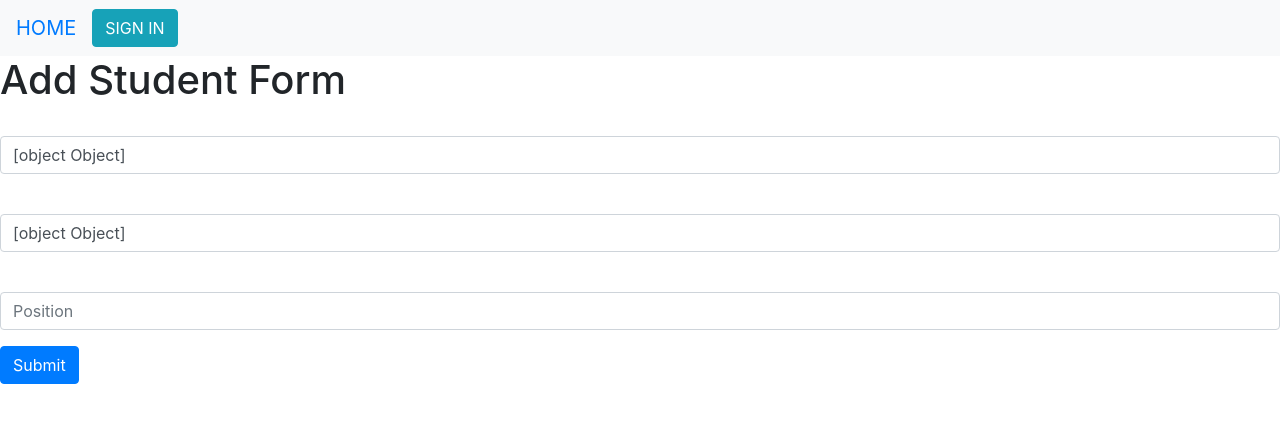
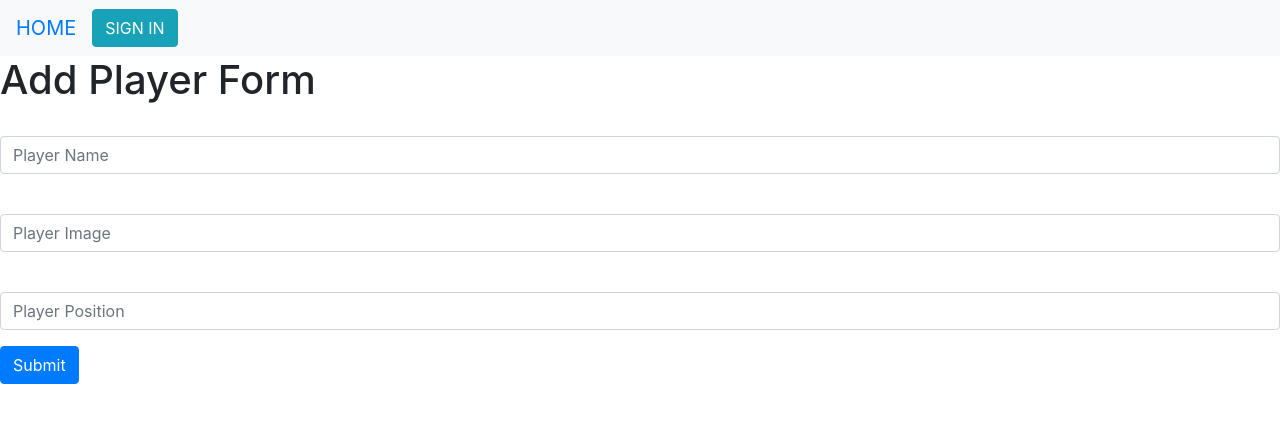
Before and after one commit to jim-conner/sports-roster, a React (Create React App) app: page /add-player in a window 1280 px wide. Shown: the top 422 px of the page. Built offline with nearby package versions, Linux system fonts and the light colour scheme; no server answers; the HTML template or start-up script is replaced by a standard one.

Commit message:
read working

```diff
--- a/src/App/components/PlayerForm.js
+++ b/src/App/components/PlayerForm.js
@@ -5,12 +5,13 @@ import {
 import PropTypes from 'prop-types';
 import { addPlayer } from '../../helpers/data/playersData';
 
-export default function PlayerForm(
+export default function PlayerForm({
+  setPlayers,
   name,
   imageUrl,
   position,
   firebaseKey,
-) {
+}) {
   const [player, setPlayer] = useState({
     name: name || '',
     imageUrl: imageUrl || '',
@@ -27,7 +28,7 @@ export default function PlayerForm(
 
   const handleSubmit = (e) => {
     e.preventDefault();
-    addPlayer(player).then((playersArray) => setPlayer((playersArray)));
+    addPlayer(player).then((playerArray) => setPlayers(playerArray));
 
     setPlayer({
       name: '',
@@ -41,11 +42,11 @@ export default function PlayerForm(
     <div className='player-form'>
     <Form id='addPlayerForm' autoComplete='off' onSubmit={handleSubmit}>
       <FormGroup>
-        <Label for=""></Label>
+        <Label for="name"></Label>
         <Input
           name="name"
           type="text"
-          placeholder="Name"
+          placeholder="Player Name"
           value={player.name}
           onChange={handleInputChange}
         />
@@ -55,8 +56,8 @@ export default function PlayerForm(
         <Label for="imageUrl"></Label>
         <Input
           name="imageUrl"
-          type="text"
-          placeholder="Image URL"
+          type="url"
+          placeholder="Player Image"
           value={player.imageUrl}
           onChange={handleInputChange}
         />
@@ -67,7 +68,7 @@ export default function PlayerForm(
         <Input
           name="position"
           type="text"
-          placeholder="Position"
+          placeholder="Player Position"
           value={player.position}
           onChange={handleInputChange}
         />
@@ -80,6 +81,7 @@ export default function PlayerForm(
 }
 
 PlayerForm.propTypes = {
+  setPlayers: PropTypes.func,
   name: PropTypes.string,
   imageUrl: PropTypes.string,
   position: PropTypes.string,
--- a/src/Views/AddPlayer.js
+++ b/src/Views/AddPlayer.js
@@ -4,7 +4,7 @@ import PlayerForm from '../App/components/PlayerForm';
 export default function AddPlayer() {
   return (
     <div>
-      <h1>Add Student Form</h1>
+      <h1>Add Player Form</h1>
       <PlayerForm/>
     </div>
   );
```
